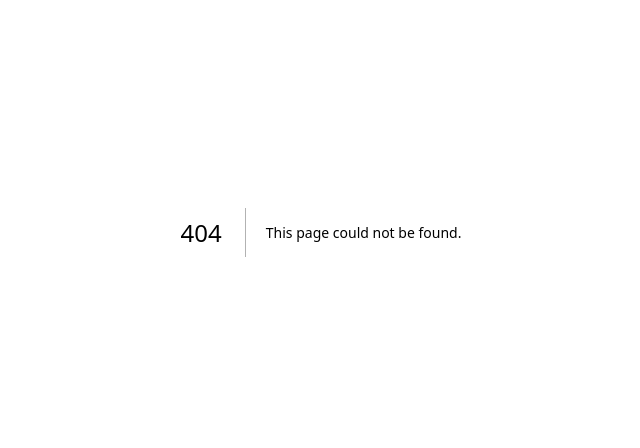
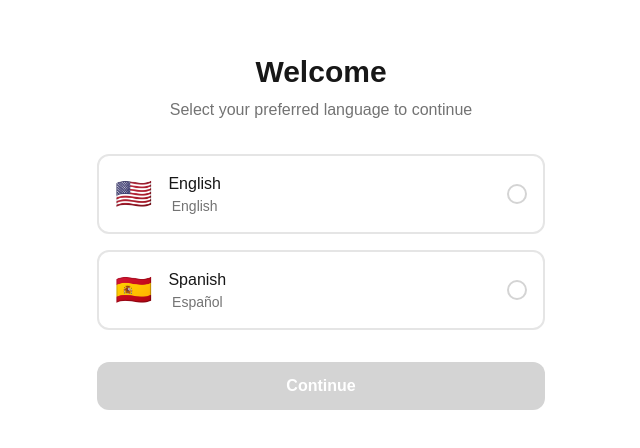
Before and after one commit to rnoriega-farmio/Farmio-Web-UI, a Next.js app: page /onboarding in a window 1280 px wide. Before the commit this address had no page. Shown: the part 168-616 px from the top of the page, without its empty margins (319-959 px from the left). Built offline with nearby package versions, Linux system fonts and the light colour scheme.

Commit message:
feat: add onboarding route with language selection form
Create '/onboarding' page with 'LanguageSelector' component.

Co-authored-by: Rafael Noriega <281816573+rnoriega-farmio@users.noreply.github.com>

```diff
--- /dev/null
+++ b/src/app/onboarding/page.tsx
@@ -0,0 +1,25 @@
+import { LanguageSelector } from "@/components/onboarding/language-selector";
+
+export const metadata = {
+  title: "Choose Your Language | Onboarding",
+  description: "Select your preferred language to get started",
+};
+
+export default function OnboardingPage() {
+  return (
+    <main className="flex-1 flex flex-col items-center justify-center px-4 py-12 bg-background">
+      <div className="w-full max-w-md text-center">
+        <div className="mb-8">
+          <h1 className="text-3xl font-bold text-foreground mb-2">
+            Welcome
+          </h1>
+          <p className="text-neutral-500 dark:text-neutral-400">
+            Select your preferred language to continue
+          </p>
+        </div>
+
+        <LanguageSelector />
+      </div>
+    </main>
+  );
+}
--- /dev/null
+++ b/src/components/onboarding/language-selector.tsx
@@ -0,0 +1,112 @@
+"use client";
+
+import { useState } from "react";
+import { useRouter } from "next/navigation";
+
+type Language = "en" | "es";
+
+interface LanguageOption {
+  code: Language;
+  name: string;
+  nativeName: string;
+  flag: string;
+}
+
+const languages: LanguageOption[] = [
+  { code: "en", name: "English", nativeName: "English", flag: "🇺🇸" },
+  { code: "es", name: "Spanish", nativeName: "Español", flag: "🇪🇸" },
+];
+
+export function LanguageSelector() {
+  const [selectedLanguage, setSelectedLanguage] = useState<Language | null>(
+    null
+  );
+  const [isSubmitting, setIsSubmitting] = useState(false);
+  const router = useRouter();
+
+  const handleSubmit = async (e: React.FormEvent) => {
+    e.preventDefault();
+    if (!selectedLanguage) return;
+
+    setIsSubmitting(true);
+    // Store language preference (could be localStorage, cookie, or API call)
+    localStorage.setItem("preferred-language", selectedLanguage);
+
+    // Navigate to next onboarding step or dashboard
+    router.push(`/onboarding/next?lang=${selectedLanguage}`);
+  };
+
+  return (
+    <form onSubmit={handleSubmit} className="w-full max-w-md">
+      <fieldset className="space-y-4">
+        <legend className="sr-only">Select your preferred language</legend>
+
+        {languages.map((lang) => (
+          <label
+            key={lang.code}
+            className={`flex items-center gap-4 p-4 rounded-xl border-2 cursor-pointer transition-all duration-200 ${
+              selectedLanguage === lang.code
+                ? "border-emerald-600 bg-emerald-50 dark:bg-emerald-950/30"
+                : "border-neutral-200 dark:border-neutral-700 hover:border-neutral-300 dark:hover:border-neutral-600"
+            }`}
+          >
+            <input
+              type="radio"
+              name="language"
+              value={lang.code}
+              checked={selectedLanguage === lang.code}
+              onChange={() => setSelectedLanguage(lang.code)}
+              className="sr-only"
+            />
+            <span className="text-3xl" role="img" aria-label={`${lang.name} flag`}>
+              {lang.flag}
+            </span>
+            <div className="flex flex-col">
+              <span className="font-medium text-foreground">{lang.name}</span>
+              <span className="text-sm text-neutral-500 dark:text-neutral-400">
+                {lang.nativeName}
+              </span>
+            </div>
+            <div className="ml-auto">
+              <div
+                className={`w-5 h-5 rounded-full border-2 flex items-center justify-center transition-all ${
+                  selectedLanguage === lang.code
+                    ? "border-emerald-600 bg-emerald-600"
+                    : "border-neutral-300 dark:border-neutral-600"
+                }`}
+              >
+                {selectedLanguage === lang.code && (
+                  <svg
+                    className="w-3 h-3 text-white"
+                    fill="none"
+                    viewBox="0 0 24 24"
+                    stroke="currentColor"
+                    strokeWidth={3}
+                  >
+                    <path
+                      strokeLinecap="round"
+                      strokeLinejoin="round"
+                      d="M5 13l4 4L19 7"
+                    />
+                  </svg>
+                )}
+              </div>
+            </div>
+          </label>
+        ))}
+      </fieldset>
+
+      <button
+        type="submit"
+        disabled={!selectedLanguage || isSubmitting}
+        className={`mt-8 w-full py-3 px-6 rounded-xl font-semibold text-white transition-all duration-200 ${
+          selectedLanguage && !isSubmitting
+            ? "bg-emerald-600 hover:bg-emerald-700 active:scale-[0.98]"
+            : "bg-neutral-300 dark:bg-neutral-700 cursor-not-allowed"
+        }`}
+      >
+        {isSubmitting ? "Loading..." : "Continue"}
+      </button>
+    </form>
+  );
+}
```
